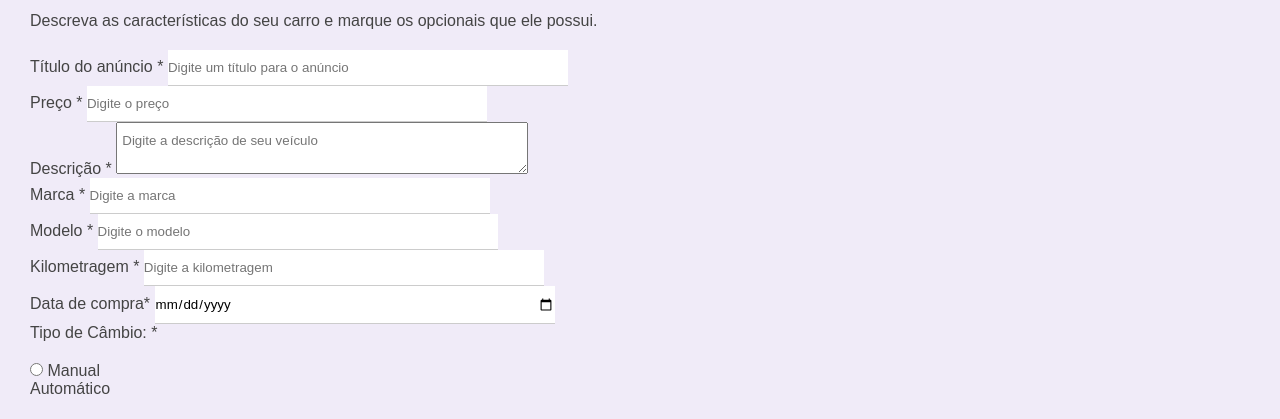
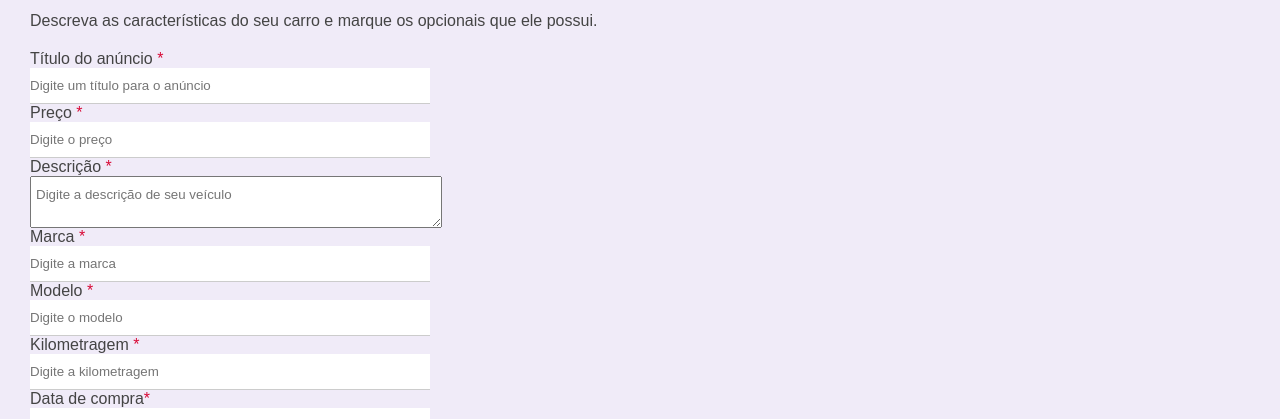
Before and after one commit to igoraraujonascimento-stack/projetoformulario, a plain HTML site: page index.html in a window 1280 px wide. Shown: the part 316-735 px from the top of the page. Drawn offline with Linux system fonts and the light colour scheme.

Commit message:
criando html

```diff
--- a/css/style.css
+++ b/css/style.css
@@ -76,3 +76,15 @@ textarea {
 .form-body p {
     margin-bottom: 20px;
 }
+
+.campo-obrigatorio {
+    color: #d80835;
+}
+
+.xaixaInputs {
+    margin-bottom: 35px;
+}
+
+.block {
+    display: block;
+}
```
